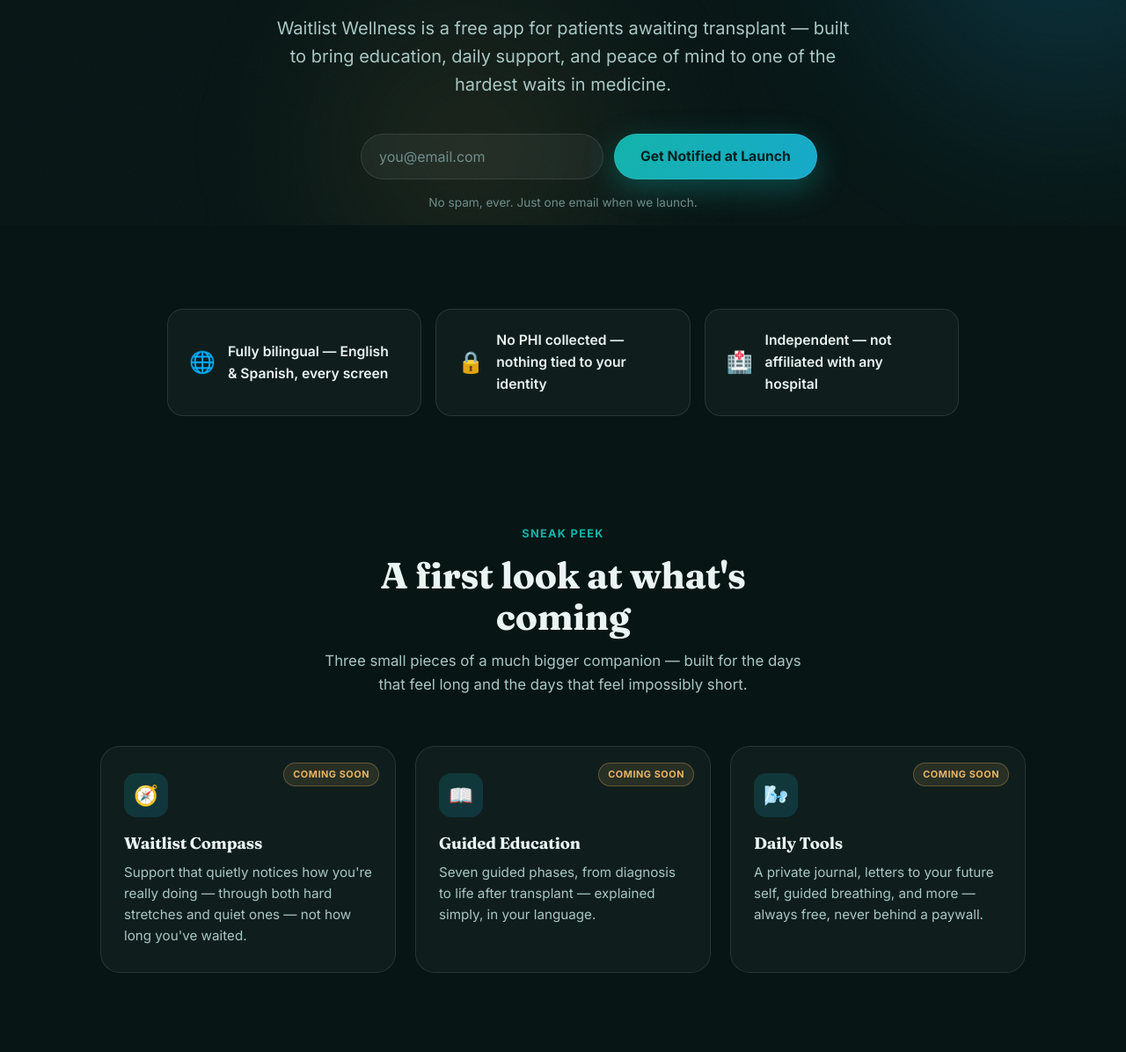
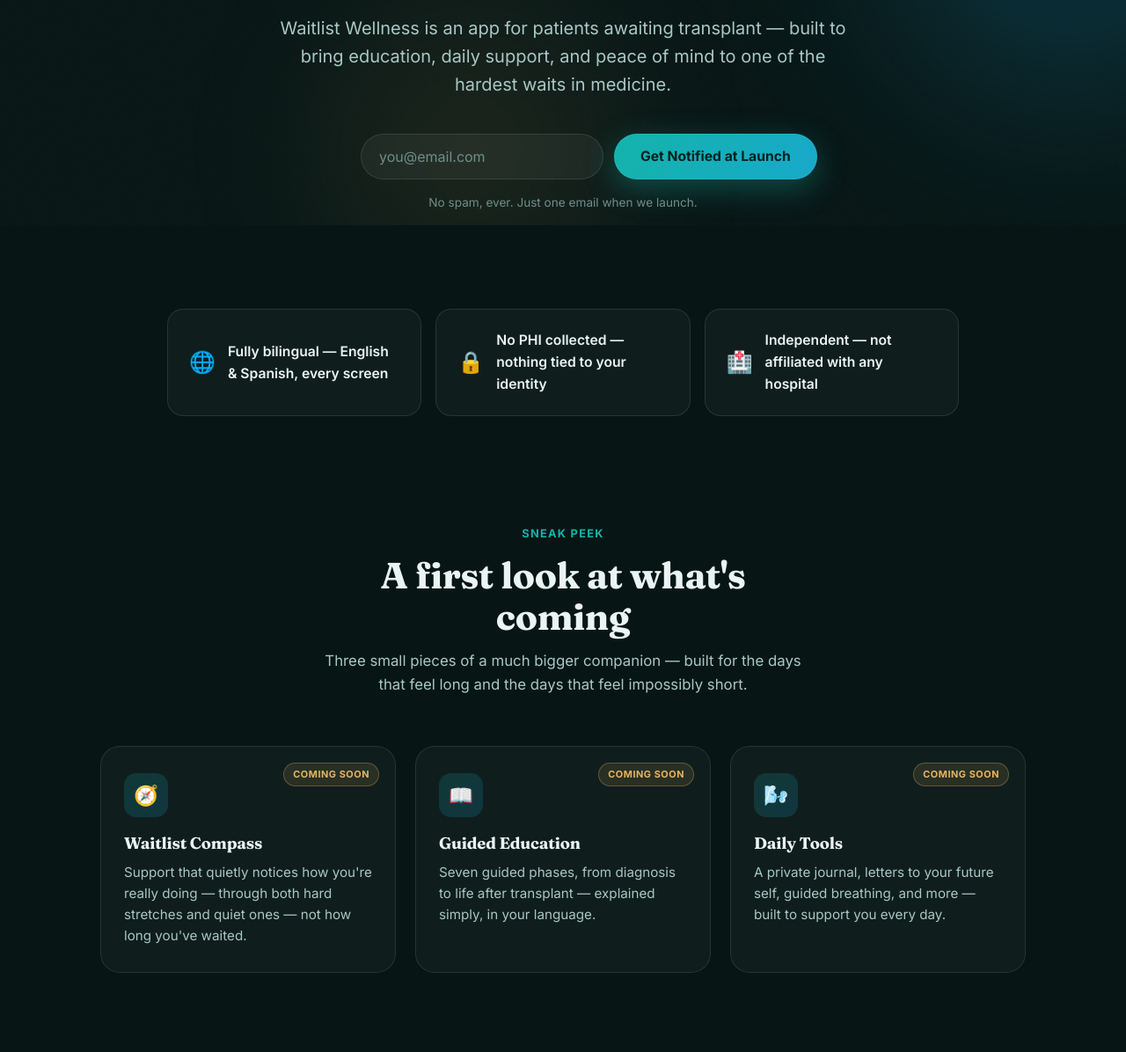
Before and after one commit to sammurari/WWwebsite, a plain HTML site: page index.html in a window 1280 px wide. Shown: the part 544-1740 px from the top of the page at 88% size. Drawn offline with Linux system fonts and the light colour scheme.

Commit message:
725 index.html

```diff
--- a/index.html
+++ b/index.html
@@ -4,7 +4,7 @@
 <meta charset="UTF-8">
 <meta name="viewport" content="width=device-width, initial-scale=1.0">
 <title>Waitlist Wellness™ — Coming Soon</title>
-<meta name="description" content="Waitlist Wellness is a free companion app for patients awaiting an organ transplant. Coming soon — sign up to be the first to know.">
+<meta name="description" content="Waitlist Wellness is a companion app for patients awaiting an organ transplant. Coming soon — sign up to be the first to know.">
 
 <link rel="preconnect" href="https://fonts.googleapis.com">
 <link rel="preconnect" href="https://fonts.gstatic.com" crossorigin>
@@ -626,7 +626,7 @@
       <span class="badge"><span class="dot"></span> Coming Soon</span>
 
       <h1>A companion for the wait, <span class="grad-text">worth waiting for.</span></h1>
-      <p class="lead">Waitlist Wellness is a free app for patients awaiting transplant — built to bring education, daily support, and peace of mind to one of the hardest waits in medicine.</p>
+      <p class="lead">Waitlist Wellness is an app for patients awaiting transplant — built to bring education, daily support, and peace of mind to one of the hardest waits in medicine.</p>
 
       <form class="signup-form" id="signup">
         <label for="email" style="position:absolute;left:-9999px;">Email address</label>
@@ -684,7 +684,7 @@
           <span class="peek-tag">Coming Soon</span>
           <div class="peek-icon">🌬️</div>
           <h3>Daily Tools</h3>
-          <p>A private journal, letters to your future self, guided breathing, and more — always free, never behind a paywall.</p>
+          <p>A private journal, letters to your future self, guided breathing, and more — built to support you every day.</p>
         </div>
       </div>
     </div>
```
